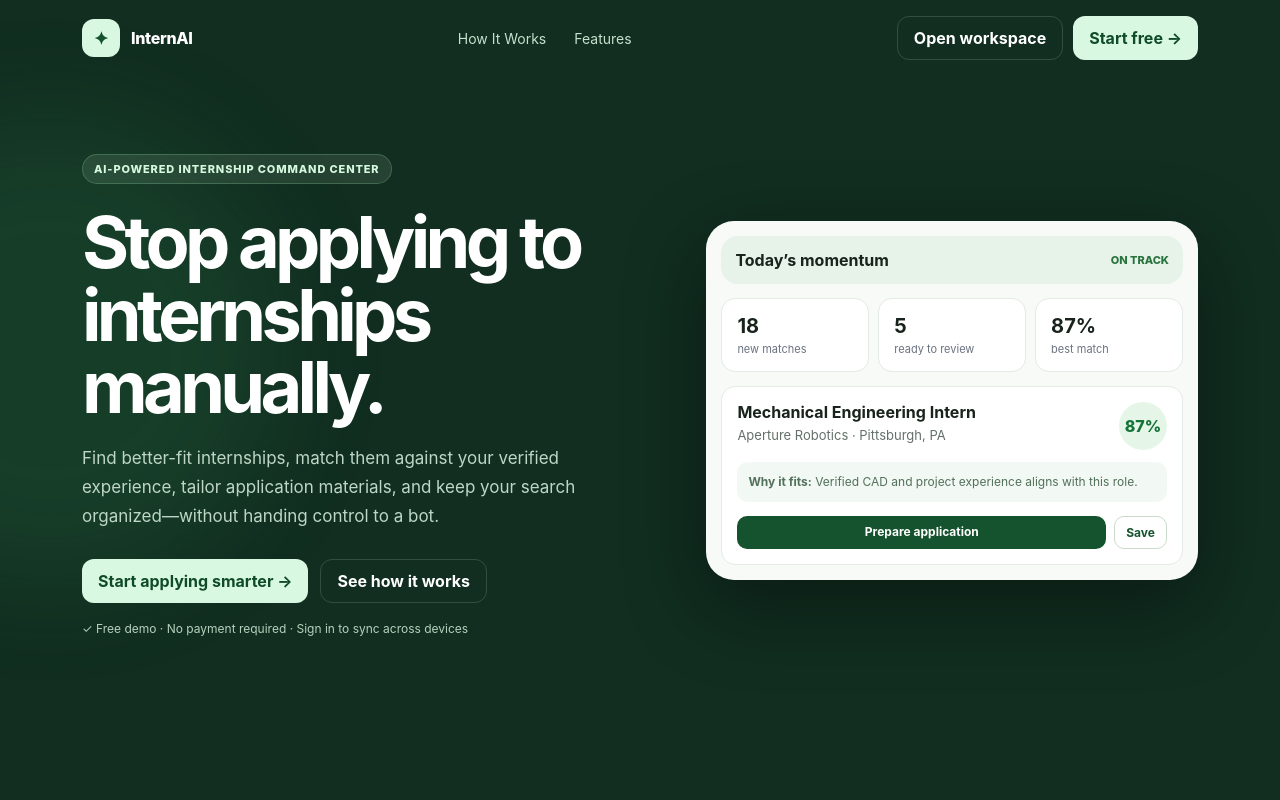
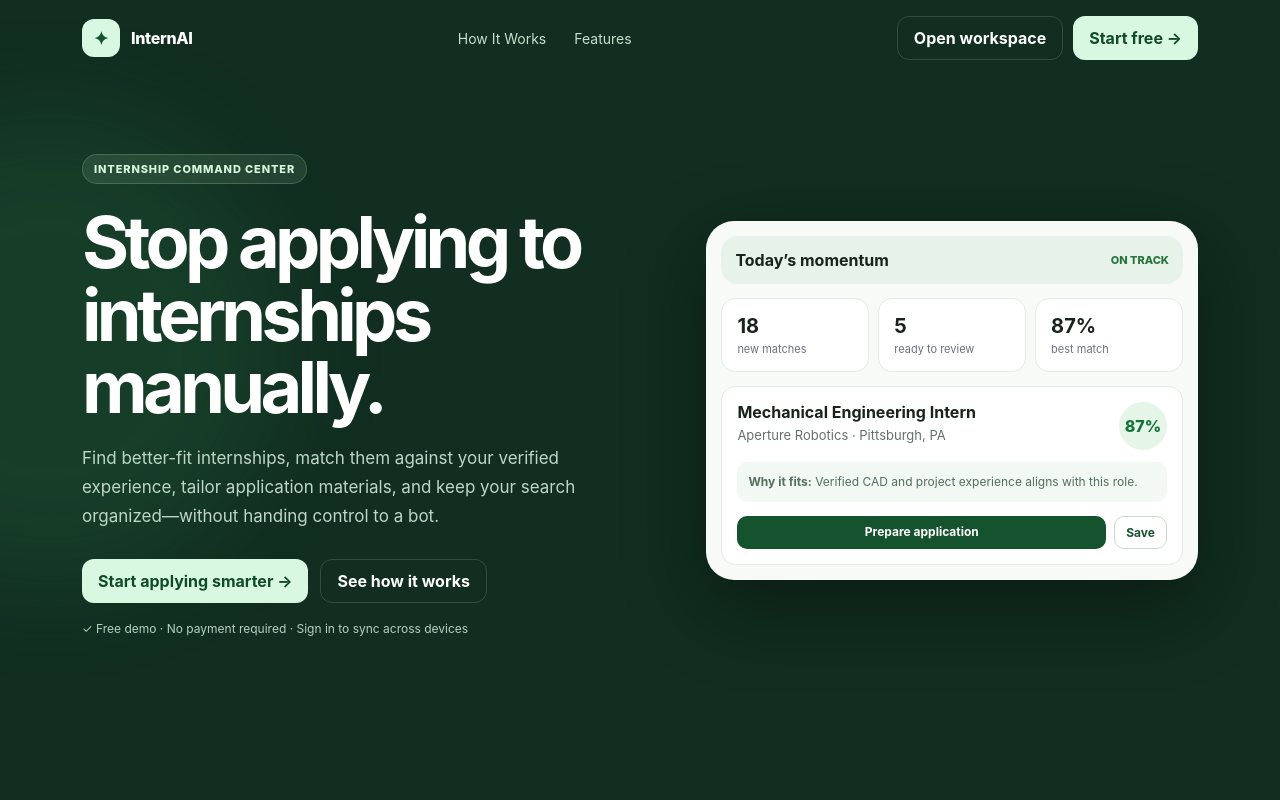
Before and after one commit to devancal/internai, a plain HTML site: page index.html in a window 1280 px wide. Shown: the top 800 px of the page. Drawn offline with nearby package versions, Linux system fonts and the light colour scheme.

Commit message:
Tighten beta product claims

```diff
--- a/index.html
+++ b/index.html
@@ -12,7 +12,7 @@
 <div id="landing">
 <div class="hero">
   <div class="wrap"><header class="topbar"><div class="brand"><div class="logo">✦</div>InternAI</div><nav class="nav"><a href="#how">How It Works</a><a href="#features">Features</a></nav><div class="actions"><button class="btn ghost" onclick="openApp()">Open workspace</button><button class="btn primary" onclick="openApp()">Start free →</button></div></header>
-  <div class="hero-grid"><div><span class="pill">AI-powered internship command center</span><h1>Stop applying to internships manually.</h1><p class="lead">Find better-fit internships, match them against your verified experience, tailor application materials, and keep your search organized—without handing control to a bot.</p><div class="hero-buttons"><button class="btn primary" onclick="openApp()">Start applying smarter →</button><a class="btn ghost" href="#how" style="text-decoration:none;text-align:center">See how it works</a></div><p style="color:#b5d2bd;font-size:12px;margin-top:18px">✓ Free demo · No payment required · Sign in to sync across devices</p></div>
+  <div class="hero-grid"><div><span class="pill">Internship command center</span><h1>Stop applying to internships manually.</h1><p class="lead">Find better-fit internships, match them against your verified experience, tailor application materials, and keep your search organized—without handing control to a bot.</p><div class="hero-buttons"><button class="btn primary" onclick="openApp()">Start applying smarter →</button><a class="btn ghost" href="#how" style="text-decoration:none;text-align:center">See how it works</a></div><p style="color:#b5d2bd;font-size:12px;margin-top:18px">✓ Free demo · No payment required · Sign in to sync across devices</p></div>
   <div class="mock"><div class="mock-head"><b>Today’s momentum</b><span style="font-size:11px;color:#29733f;font-weight:800">ON TRACK</span></div><div class="stats"><div class="stat"><b>18</b><span>new matches</span></div><div class="stat"><b>5</b><span>ready to review</span></div><div class="stat"><b>87%</b><span>best match</span></div></div><div class="jobcard"><div class="jobtop"><div><b>Mechanical Engineering Intern</b><div class="meta" style="margin-top:5px">Aperture Robotics · Pittsburgh, PA</div></div><div class="score">87%</div></div><div class="why"><b>Why it fits:</b> Verified CAD and project experience aligns with this role.</div><div class="job-actions"><span class="btn dark small" style="flex:1;text-align:center">Prepare application</span><span class="btn outline small">Save</span></div></div></div></div></div>
 </div>
 <section id="how" class="section" style="background:white;border-bottom:1px solid var(--line)"><div class="wrap"><div class="eyebrow">How it works</div><h2>A simple loop from profile to application.</h2><div class="feature-grid" style="grid-template-columns:repeat(3,1fr)"><div class="feature"><div class="i">1</div><h3>Build one verified profile</h3><p>Upload your resume, review extracted facts, and set what kinds of internships you actually want.</p></div><div class="feature"><div class="i">2</div><h3>Match and prepare</h3><p>InternAI explains why a role fits, surfaces gaps, and helps prepare truthful application materials.</p></div><div class="feature"><div class="i">3</div><h3>Apply and track</h3><p>You stay in control of submission while InternAI keeps the role, status, notes, and drafts organized.</p></div></div></div></section>
```
